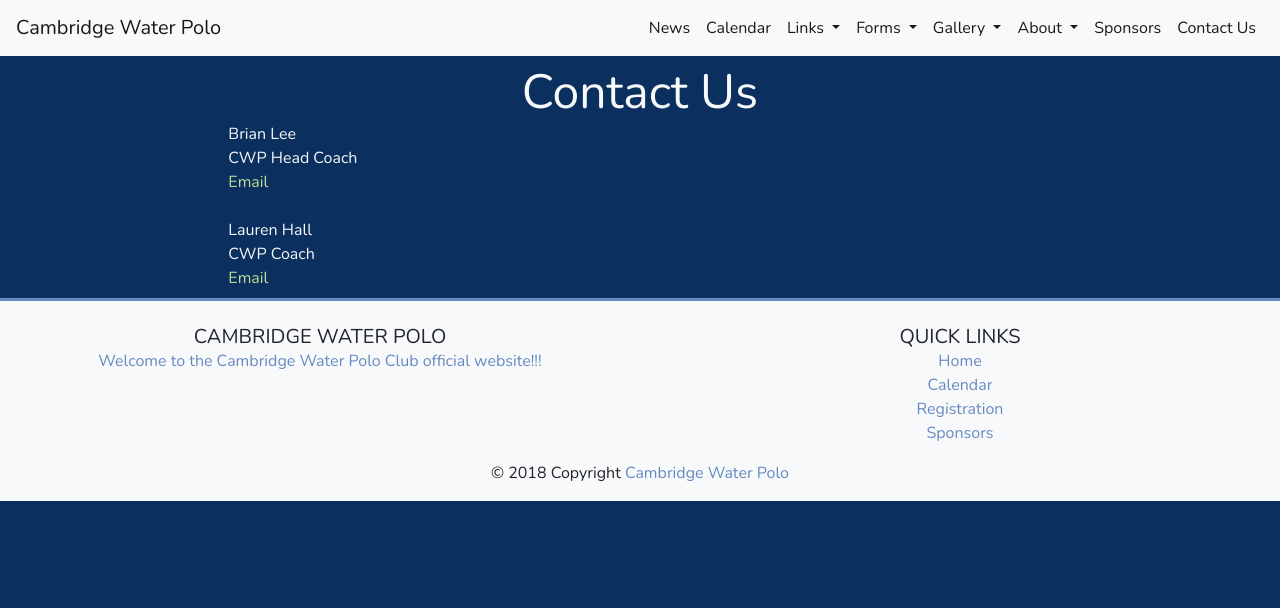
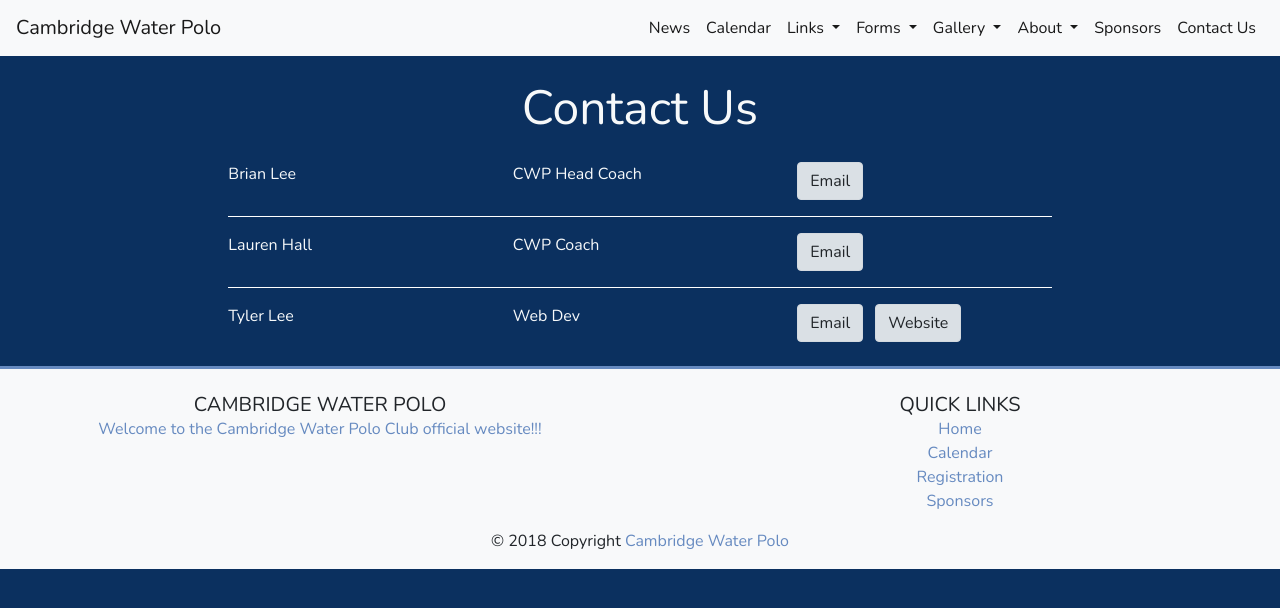
Before and after one commit to cambridge-water-polo/cambridge-water-polo.github.io, a Jekyll site: the page built from _pages/contact.md, in a window 1280 px wide. Shown: the top 608 px of the page. Built offline with Jekyll 4.4.1, drawn with Linux system fonts in a browser that asks for light colours.

Commit message:
update website

```diff
--- a/_layouts/page.html
+++ b/_layouts/page.html
@@ -7,7 +7,7 @@
 
 {% include navbar.html %}
 
-<div class="col-lg-8 container mt-2 mb-2">
+<div class="col-lg-8 container mt-4 mb-4">
 
     <h1 class="post-title text-center">{{ page.title }}</h1>
 
--- a/_layouts/post.html
+++ b/_layouts/post.html
@@ -7,7 +7,7 @@
 
 {% include navbar.html %}
 
-<div class="col-lg-8 container mt-2 mb-2">
+<div class="col-lg-8 container mt-4 mb-4">
 
     <h1 class="post-title text-center">{{ page.title }}</h1>
     <h5 class="post-author">{{ page.date | date: "%B %d, %Y" }}</h5>
--- a/_pages/contact.md
+++ b/_pages/contact.md
@@ -5,16 +5,51 @@
 permalink: "/contact/"
 ---
 
-Brian Lee
-
-CWP Head Coach
-
-[Email](mailto:cambridgewaterpolo.coach@gmail.com)
-
 <br>
 
+<div class="row">
+<div class="col-md-4">
+Brian Lee
+</div>
+
+<div class="col-md-4">
+CWP Head Coach
+</div>
+
+<div class="col-md-4">
+<a href="mailto:cambridgewaterpolo.coach@gmail.com" class="btn btn-light active" role="button" aria-pressed="true">Email</a>
+</div>
+</div>
+
+<hr>
+
+<div class="row">
+<div class="col-md-4">
 Lauren Hall
+</div>
 
+<div class="col-md-4">
 CWP Coach
+</div>
 
-[Email](mailto:cambridgebears.swimming@gmail.com)
+<div class="col-md-4">
+<a href="mailto:cambridgebears.swimming@gmail.com" class="btn btn-light active" role="button" aria-pressed="true">Email</a>
+</div>
+</div>
+
+<hr>
+
+<div class="row">
+<div class="col-md-4">
+Tyler Lee
+</div>
+
+<div class="col-md-4">
+Web Dev
+</div>
+
+<div class="col-md-4">
+<a href="mailto:tlee753@gatech.edu" class="btn btn-light active mr-2" role="button" aria-pressed="true">Email</a>
+<a href="http://tlee753.com" class="btn btn-light active" role="button" aria-pressed="true">Website</a>
+</div>
+</div>
```
Also changed, not shown: _pages/sponsors.md (+7 -3 lines), _posts/2017-10-05-cwp-state-championship.md (added, +58 -0 lines), assets/images/coaches/coach-brian.jpg, assets/images/coaches/coach-brian.jpg.old.jpg (added), 1 other file.
